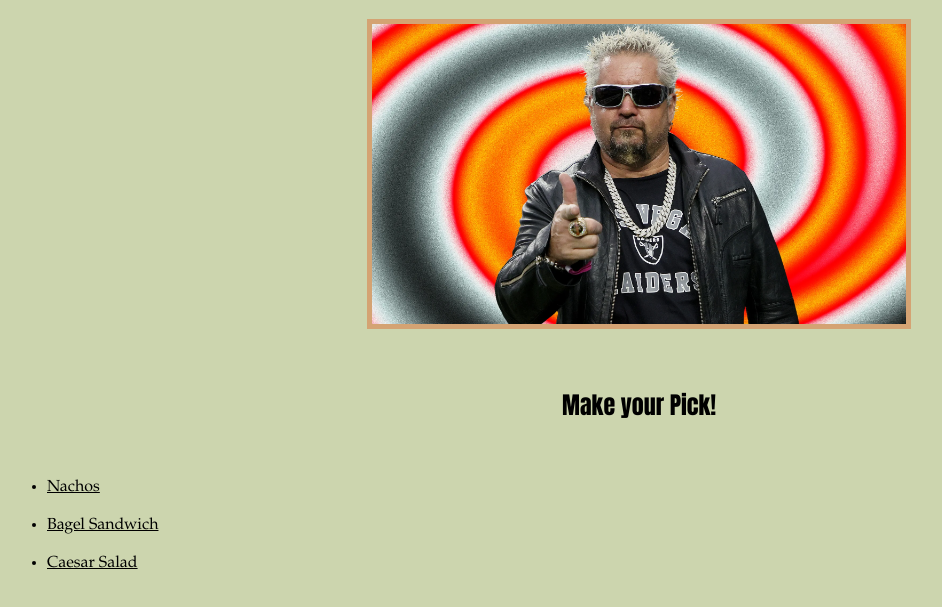
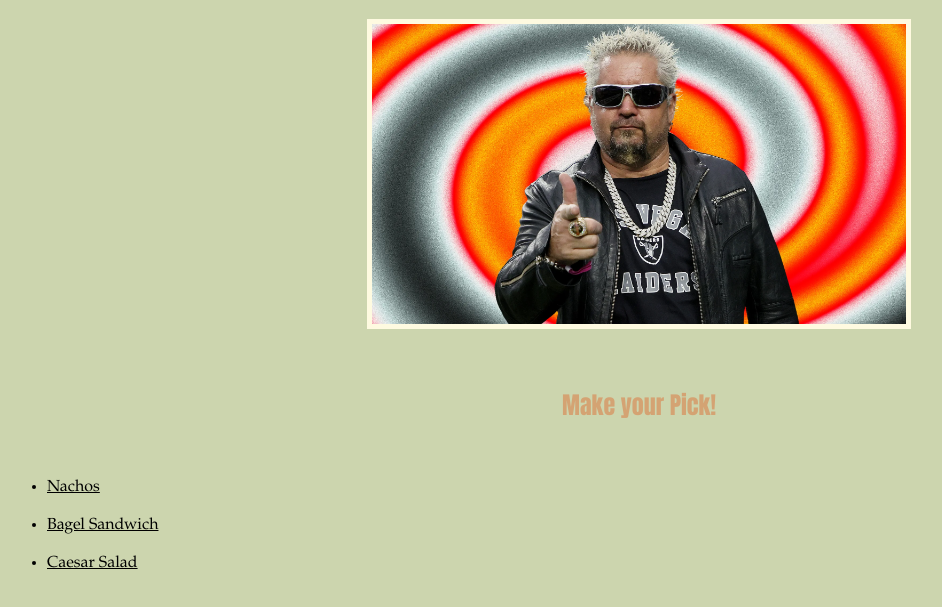
Before and after one commit to EugeneL11/odin-recipes, a plain HTML site: page index.html in a window 1280 px wide. Shown: the part 73-680 px from the top of the page, without its empty margins (1-943 px from the left). Drawn offline with Linux system fonts and the light colour scheme.

```diff
--- a/styles.css
+++ b/styles.css
@@ -12,6 +12,10 @@ h1 {
     font-weight: bold;
 }
 
+h2 {
+    color: #d4a373;
+}
+
 h1, h2, .return {
     font-family: Impact, Haettenschweiler, 'Arial Narrow Bold', sans-serif;
 }
@@ -22,7 +26,7 @@ img {
     margin-right: auto;
     height: 300px;
     width: auto;
-    border: 5px solid #d4a373;
+    border: 5px solid #fefae0;
 }
 
 .homepage {
```
Also changed, not shown: 1 other file.
